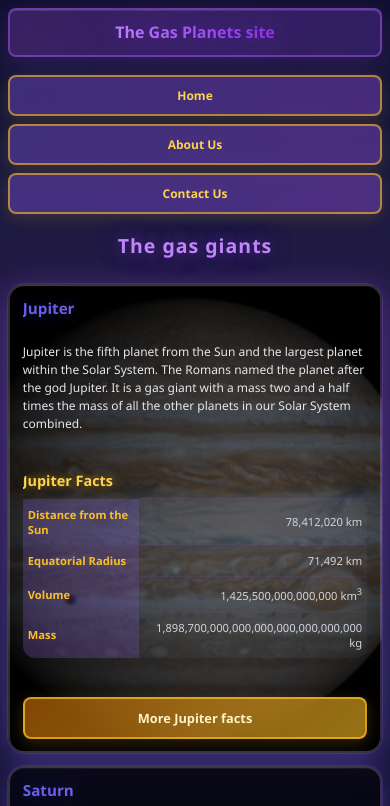
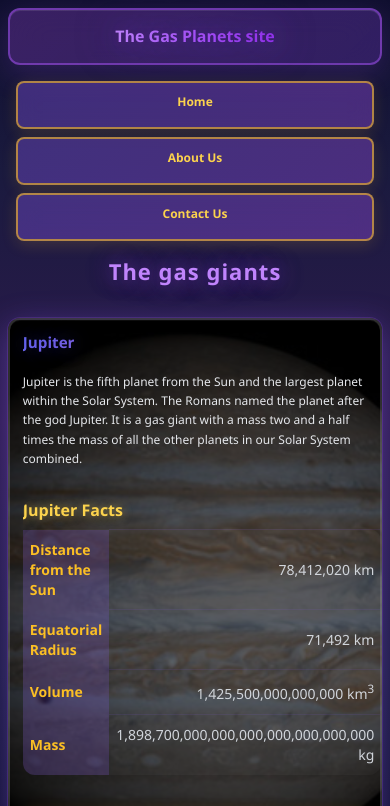
Before and after one commit to jamelswift/Lab-2-CSS-Layouts, a plain HTML site: page index.html in a window 390 px wide. Shown: the top 806 px of the page. Drawn offline with Linux system fonts and the light colour scheme.

Commit message:
feat: Add Mobile CSS Media Query (< 600px) - Column Drop Layout

```diff
--- a/style.css
+++ b/style.css
@@ -652,6 +652,196 @@ footer p {
   }
 }
 
+/* ================================================================================
+   พีรพัฒน์ สิงห์ปั้น (66030130)
+   Mobile Specialist (เล็ก: < 600px)
+   Coding: CSS Media Query สำหรับ Mobile
+   - จัด Layout ให้เป็น 1 คอลัมน์ (Column Drop/Shift) เพื่อให้อ่านง่าย
+   - กำหนดขนาด font-size (หน่วย rem) และช่องว่าง (หน่วย em) ที่เหมาะกับการใช้นิ้วสัมผัส
+   ================================================================================ */
+@media (max-width: 599px) {
+  /* Body: Single Column Layout (Column Drop Pattern) */
+  body {
+    display: grid;
+    grid-template-columns: 1fr;
+    grid-template-rows: auto auto 1fr auto;
+    grid-template-areas:
+      "header"
+      "nav"
+      "main"
+      "footer";
+    gap: 0.8em;
+    padding: 0.5em;
+    font-size: 1rem;
+  }
+
+  /* Header: Touch-friendly sizing */
+  header {
+    padding: 1em;
+    border-radius: 0.75rem;
+  }
+
+  header h1 {
+    font-size: 1.5rem;
+    text-align: center;
+    line-height: 1.3;
+  }
+
+  /* Navigation: Single Column, Touch-friendly buttons */
+  nav {
+    width: 100%;
+    padding: 0.5em;
+  }
+
+  nav ul {
+    display: flex;
+    flex-direction: column;
+    gap: 0.5em;
+    width: 100%;
+    padding: 0;
+  }
+
+  nav ul li {
+    width: 100%;
+    list-style: none;
+  }
+
+  nav a.menu {
+    display: block;
+    width: 100%;
+    padding: 1em 1.5em;
+    font-size: 1rem;
+    text-align: center;
+    min-height: 48px; /* Touch target size (48px minimum) */
+    line-height: 1.5;
+  }
+
+  /* Main: Single Column Layout */
+  main {
+    display: grid;
+    grid-template-columns: 1fr;
+    gap: 1em;
+    width: 100%;
+    padding: 0;
+  }
+
+  /* Article: Stacked sections (Column Drop) */
+  article {
+    display: grid;
+    grid-template-columns: 1fr;
+    gap: 1em;
+    width: 100%;
+  }
+
+  article h2 {
+    font-size: 1.375rem;
+    margin-bottom: 0.75em;
+    text-align: center;
+    line-height: 1.3;
+  }
+
+  /* Section: Full width, Touch-optimized spacing */
+  section {
+    width: 100%;
+    padding: 1em;
+    margin-bottom: 0.5em;
+    border-radius: 0.75rem;
+    display: flex;
+    flex-direction: column;
+    gap: 0.75em;
+  }
+
+  section h3 {
+    font-size: 1.125rem;
+    margin-bottom: 0.5em;
+    line-height: 1.3;
+  }
+
+  section img {
+    width: 100%;
+    max-width: 100%;
+    height: auto;
+    border-radius: 0.5rem;
+    margin: 0.5em 0;
+  }
+
+  section p {
+    font-size: 1rem;
+    line-height: 1.6;
+    margin-bottom: 0.75em;
+  }
+
+  /* Table: Responsive, touch-friendly cells */
+  table {
+    width: 100%;
+    font-size: 0.875rem;
+    margin: 0.75em 0;
+    border-collapse: collapse;
+  }
+
+  th, td {
+    padding: 0.75em 0.5em;
+    font-size: 0.875rem;
+    line-height: 1.4;
+  }
+
+  caption {
+    font-size: 1rem;
+    margin-bottom: 0.5em;
+    font-weight: 600;
+  }
+
+  /* Links: Touch-friendly button size */
+  section a {
+    display: inline-block;
+    padding: 1em 1.5em;
+    font-size: 1rem;
+    min-height: 48px; /* Touch target size */
+    width: 100%;
+    text-align: center;
+    border-radius: 0.5rem;
+    margin-top: 0.75em;
+  }
+
+  /* Aside/Sidebar: Single Column */
+  aside {
+    display: flex;
+    flex-direction: column;
+    width: 100%;
+    gap: 0.75em;
+  }
+
+  .sidebar-inner {
+    display: flex;
+    flex-direction: column;
+    width: 100%;
+    gap: 0.75em;
+  }
+
+  .sidebar-inner p {
+    width: 100%;
+    padding: 1em;
+    font-size: 1rem;
+    line-height: 1.5;
+  }
+
+  /* Footer: Touch-friendly spacing */
+  footer {
+    padding: 1em;
+    border-radius: 0.75rem;
+    text-align: center;
+  }
+
+  footer hr {
+    margin: 0.75em 0;
+  }
+
+  footer p {
+    font-size: 0.9375rem;
+    line-height: 1.5;
+  }
+}
+
 @media (max-width: 480px) {
   body {
     gap: clamp(0.5rem, 1.5vw, 0.7rem);
```
